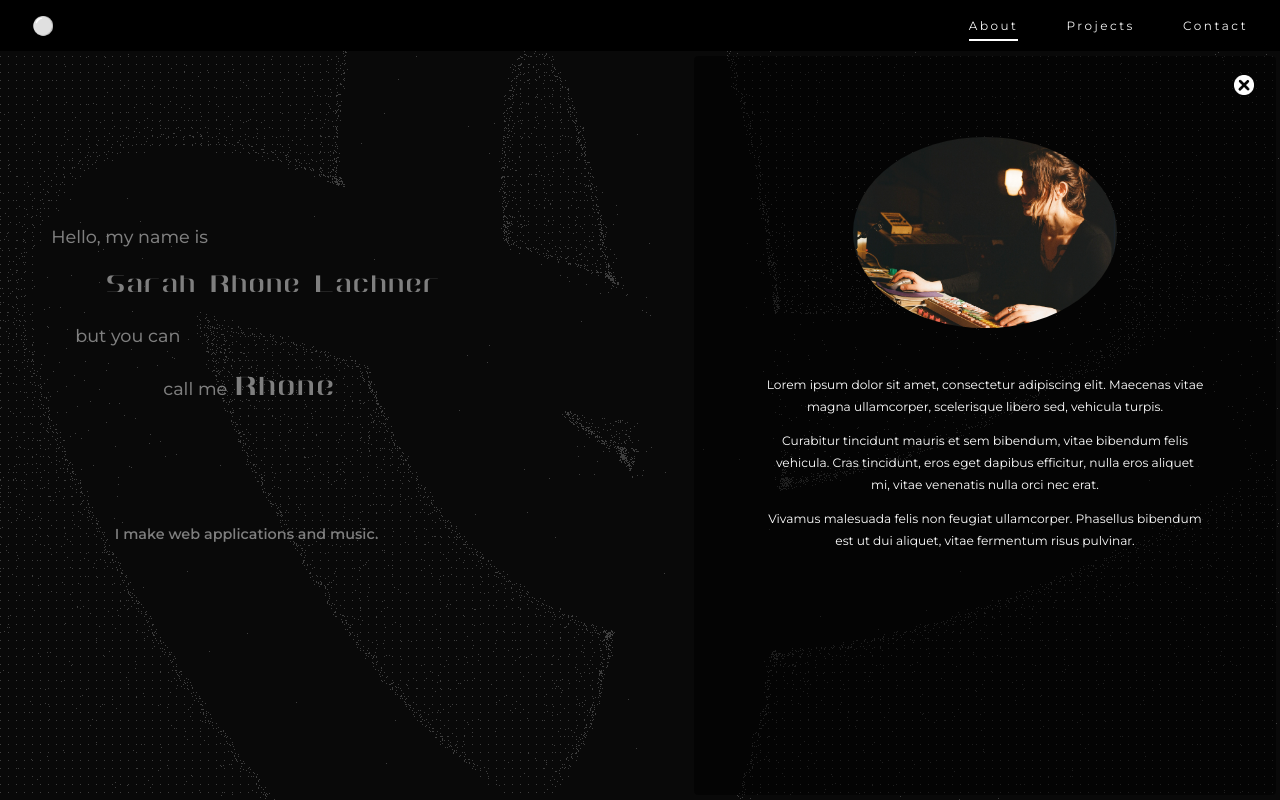
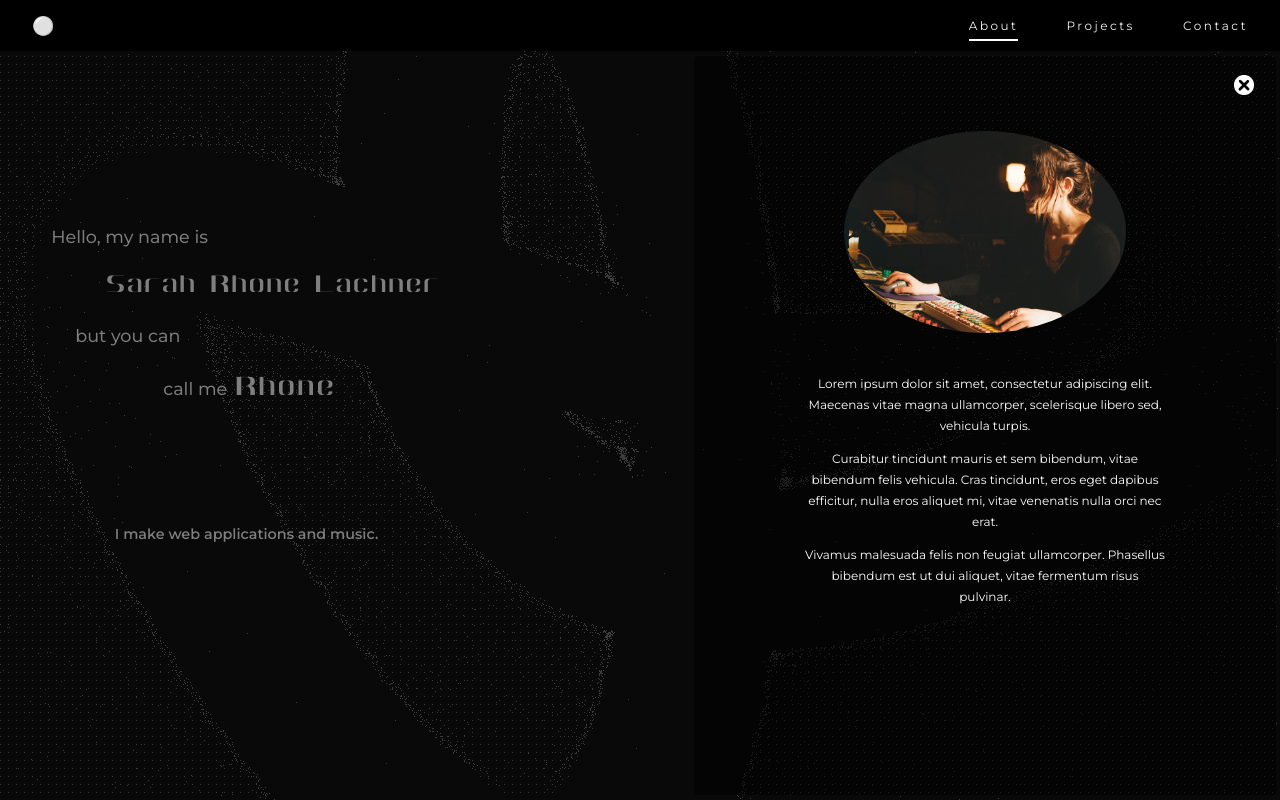
Before and after one commit to RhoneLachner/2024-portfolio, a Next.js app: page / in a window 1280 px wide. Both pictures are taken after a click on the button "About". Built offline with nearby package versions, Linux system fonts and the light colour scheme.

Commit message:
update light mode styling

```diff
--- a/app/components/AboutModal/AboutModal.module.css
+++ b/app/components/AboutModal/AboutModal.module.css
@@ -1,33 +1,16 @@
 .bioImageContainer {
   display: block;
   justify-self: center;
-  margin: 4.5vh auto 1vh auto;
-  width: 15.5rem;
-  height: calc(15.5rem / 1.38);
+  margin: 30px auto 0 auto;
+  width: 16.8rem;
+  height: 12rem;
+  max-width: 80%;
   border-radius: 50%;
   overflow: hidden;
 
-  @media (min-width: 425px) {
-    width: 16rem;
-    height: calc(16rem / 1.38);
-  }
-
-  @media (min-width: 568px) {
-    width: 16.5rem;
-    height: calc(16.5rem / 1.38);
-  }
   @media (min-width: 768px) {
-    width: 16rem;
-    height: calc(16rem / 1.38);
-  }
-
-  @media (min-width: 1024px) {
-    width: 16.5rem;
-    height: calc(16.5rem / 1.38);
-  }
-  @media (min-width: 1440px) {
-    width: 17rem;
-    height: calc(17rem / 1.38);
+    width: calc(16.8rem * 1.05);
+    height: calc(12rem * 1.05);
   }
 }
 
@@ -38,18 +21,18 @@
 }
 
 .bioCopy {
-  padding: 0rem;
-  padding-top: 3vh;
+  margin: 2rem auto 0 auto;
   font-size: 12px;
   line-height: 1.75;
+  max-width: 290px;
+  color: var(--text-color);
+
+  @media (min-width: 530px) {
+    max-width: 360px;
+    margin-top: 2.5rem;
+  }
 
   @media (min-width: 768px) {
-    padding: 2rem 3.5rem;
-    font-size: 12.2px;
-    line-height: 1.8;
-  }
-
-  @media (min-width: 1024px) {
-    padding-top: 1.6rem;
+    max-width: 360px;
   }
 }
--- a/app/components/AboutModal/AboutModal.tsx
+++ b/app/components/AboutModal/AboutModal.tsx
@@ -1,4 +1,4 @@
-import React from 'react';
+import React, { useEffect, useState } from 'react';
 import Image from 'next/image';
 import styles from './AboutModal.module.css';
 import { aboutCopy } from '../../../public/modalCopy/aboutCopy';
@@ -9,18 +9,25 @@ interface AboutModalProps {
 }
 
 const AboutModal: React.FC<AboutModalProps> = ({ isOpen, onClose }) => {
+  const [theme, setTheme] = useState<string | null>(null);
+
+  useEffect(() => {
+    const currentTheme = document.documentElement.getAttribute('data-theme');
+    setTheme(currentTheme);
+  }, []);
+
   if (!isOpen) return null;
+
+  const closeIconSrc =
+    theme === 'dark'
+      ? '/images/icons/close-icon-white.png'
+      : '/images/icons/close-icon-black.png';
 
   return (
     <div className="modalOverlay">
       <div className="modalContent">
         <button onClick={onClose} className="closeButton">
-          <Image
-            src="/images/icons/close-icon-white.png"
-            alt="Close Icon"
-            width={24}
-            height={24}
-          />
+          <Image src={closeIconSrc} alt="Close Icon" width={24} height={24} />
         </button>
 
         <div className={styles.bioImageContainer}>
--- a/app/components/HomePage/HomePage.module.css
+++ b/app/components/HomePage/HomePage.module.css
@@ -132,12 +132,13 @@
   bottom: 4.5vh;
   left: 50%;
   transform: translateX(-50%);
-  background-color: rgb(0, 0, 0);
+  background-color: rgba(0, 0, 0, 0.9);
   border-radius: 5px;
   cursor: pointer;
   border: none;
   font-size: 12.5px;
-  color: #cbcbcb;
+  color: #ffffffde;
+
   padding: 11px 16px;
   z-index: 9999;
   letter-spacing: 1.75px;
@@ -145,9 +146,20 @@
   transition: opacity 0.3s ease;
 }
 
+[data-theme='light'] .particleResetButton {
+  background-color: rgba(255, 255, 255, 0.905);
+  color: #232323;
+  border: rgb(75, 75, 75) solid 1px;
+}
+
 .particleResetButton:hover {
-  background-color: rgb(91, 91, 91);
-  color: black;
+  background-color: rgba(241, 241, 241, 0.9);
+  color: rgb(1, 1, 1);
+}
+
+[data-theme='light'] .particleResetButton:hover {
+  background-color: rgba(0, 0, 0, 0.9);
+  color: rgb(214, 214, 214);
 }
 
 /* Hide reset button when modal is open */
--- a/app/components/ParticleBackground/ParticleBackground.tsx
+++ b/app/components/ParticleBackground/ParticleBackground.tsx
@@ -10,7 +10,7 @@ import styles from './ParticleBackground.module.css';
 
 const THICKNESS = 80 ** 2;
 const SPACING = 8;
-const COLOR = 125;
+const COLOR = 120;
 const DRAG = 1;
 const EASE = 0.15;
 
--- a/app/components/ProjectsModal/ProjectsModal.module.css
+++ b/app/components/ProjectsModal/ProjectsModal.module.css
@@ -3,7 +3,7 @@
   display: flex;
   flex-direction: column;
   gap: 28px;
-  margin-top: 2rem;
+  margin-top: 32px;
 
   @media (min-width: 554px) {
     gap: 32px;
@@ -29,6 +29,7 @@
   text-align: center;
   margin-top: 1.1rem;
   max-width: 275px;
+  color: var(--text-color);
 
   @media (min-width: 768px) {
     max-width: 290px;
@@ -63,3 +64,10 @@
   line-height: 1.5;
   text-align: center;
 }
+[data-theme='light'] .carouselDescription {
+  font-weight: 400;
+}
+
+[data-theme='light'] .carouselTitle {
+  font-weight: 550;
+}
--- a/app/globals.css
+++ b/app/globals.css
@@ -31,7 +31,7 @@
 
 /* Light mode */
 [data-theme='light'] {
-  --background-color: #e7e7e7;
+  --background-color: #e6e6e6;
   --text-color: #090909;
 }
 
@@ -72,6 +72,10 @@ a {
   }
 }
 
+[data-theme='light'] .modalOverlay {
+  background-color: rgba(182, 182, 182, 0.5);
+}
+
 .modalContent {
   align-items: center;
   position: relative;
@@ -101,6 +105,10 @@ a {
   }
 }
 
+[data-theme='light'] .modalContent {
+  background-color: rgba(255, 255, 255, 0.5);
+}
+
 .closeButton {
   position: absolute;
   top: 1rem;
```
